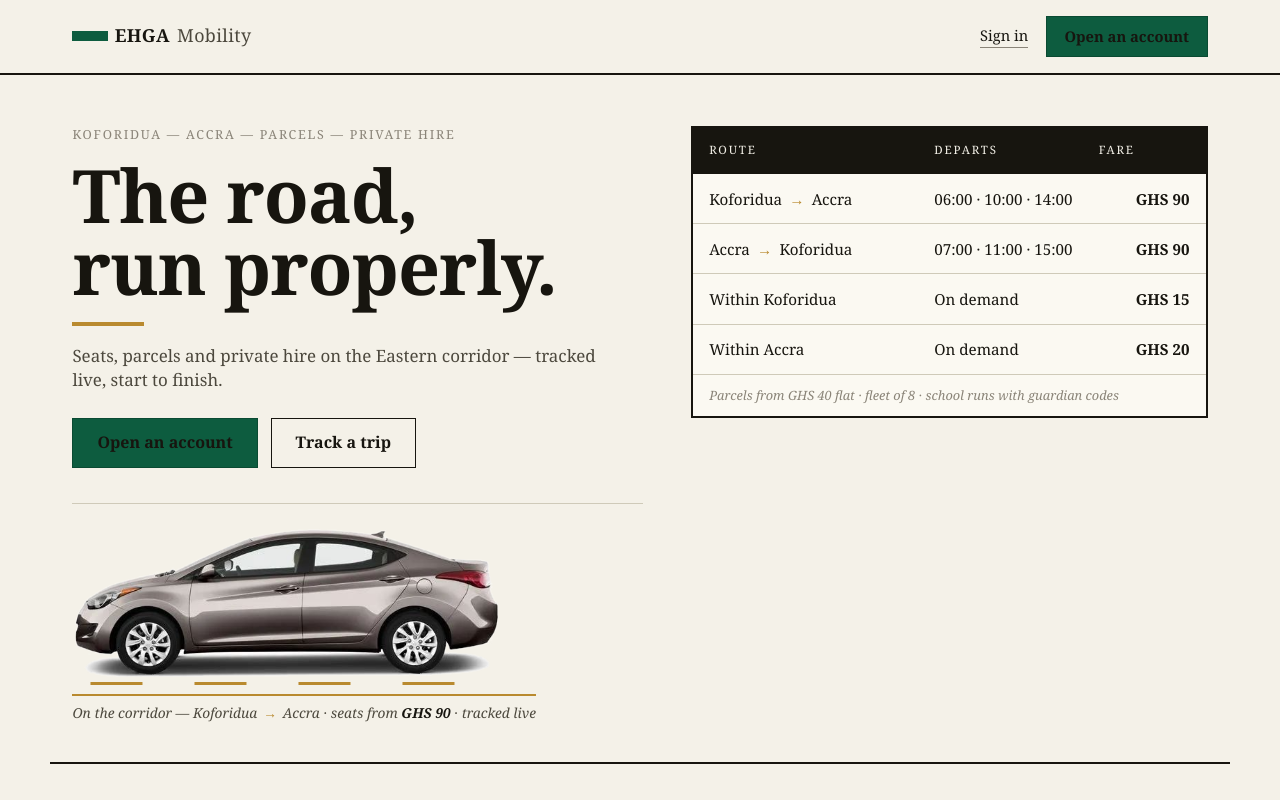
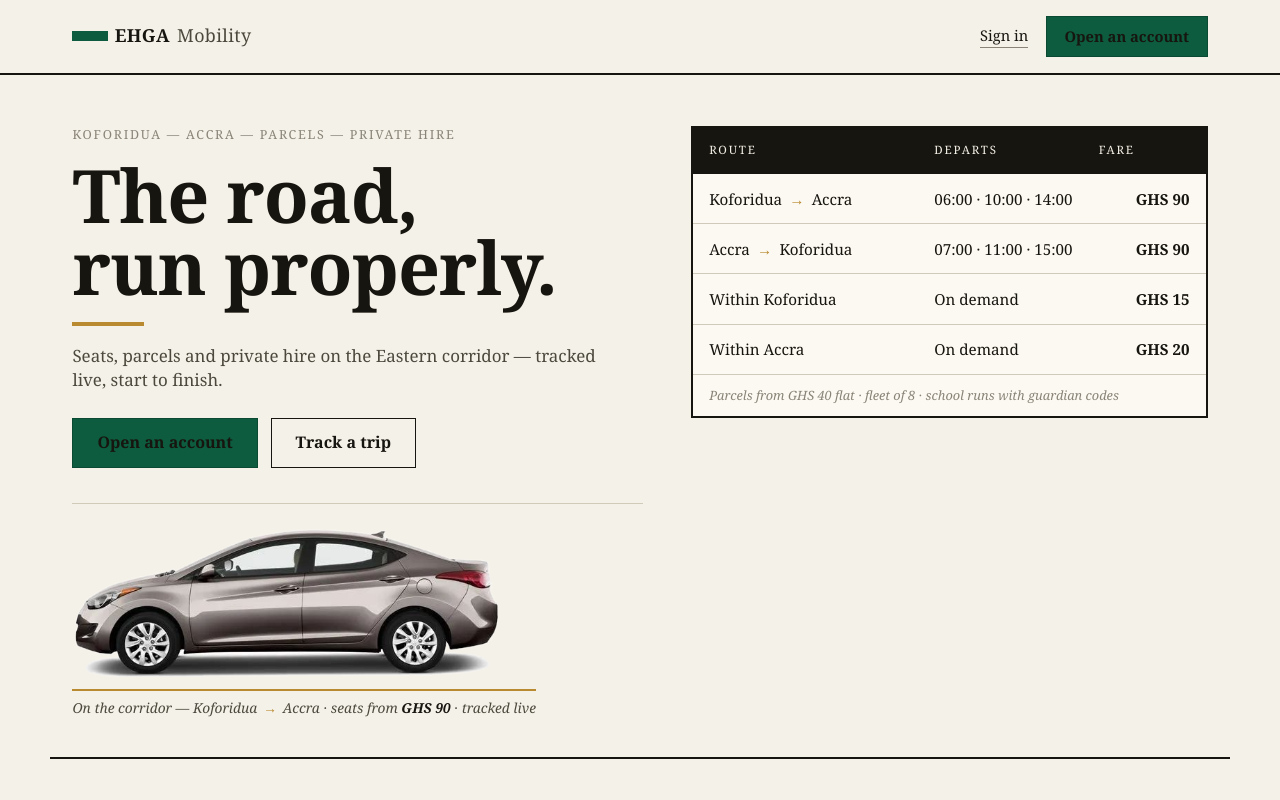
Before and after one commit to Dickson32-cell/ehga-system, a Next.js app: page /portal in a window 1280 px wide. Shown: the top 800 px of the page. Built offline with nearby package versions, Linux system fonts and the light colour scheme; no server answers.

Commit message:
Revert hero car to static specimen — animated wheel layers pop/detach on cold refresh; static was client-approved

```diff
--- a/app/globals.css
+++ b/app/globals.css
@@ -358,43 +358,7 @@ td.num { text-align: right; font-variant-numeric: tabular-nums; }
 
 /* Hero car: fleet sedan specimen under the departure-board headline */
 .lx-hero-car { margin-top: 2.2rem; border-top: 1px solid var(--lx-line-soft); padding-top: 1.4rem; }
-/* aspect-ratio reserves the scene box BEFORE the PNG loads — % positions of the
-   wheel sprites never resolve against a collapsed box (the detach-on-refresh bug) */
-.lx-hero-car-scene { position: relative; width: min(430px, 88%); aspect-ratio: 619 / 221; }
-.lx-hero-car-body { position: absolute; inset: 0; width: 100%; height: 100%; }
-
-/* Wheel sprites sit exactly over the baked-in wheels — centers measured from the
-   artwork to the pixel, sprite center == wheel center by construction (no wobble).
-   Car travels left: wheels spin counter-clockwise at the rolling speed the road
-   dashes imply (v = ω·r), so the car neither skids nor glides. */
-.lx-wheel {
-  position: absolute; transform: translate(-50%, -50%);
-  animation: lx-wheel-spin 1.35s linear infinite;
-  will-change: transform;
-}
-.lx-wheel--rear  { width: 13.89%; left: 17.33%; top: 77.41%; }
-.lx-wheel--front { width: 13.89%; left: 79.77%; top: 76.69%; }
-@keyframes lx-wheel-spin {
-  from { transform: translate(-50%, -50%) rotate(0deg); }
-  to   { transform: translate(-50%, -50%) rotate(-360deg); }
-}
-
-/* Road: thin ink rule with gold dashes streaming under the car.
-   Dash speed matches wheel surface speed: wheel 13.89% of 430px ≈ 59.7px dia
-   → 187.6px per 1.35s ≈ 139px/s; 104px dash period → 0.75s. */
-.lx-hero-road {
-  width: min(430px, 88%); height: 3px; margin-top: 2px;
-  background: repeating-linear-gradient(90deg, var(--lx-gold) 0 52px, transparent 52px 104px);
-  background-size: 104px 3px; background-repeat: repeat-x;
-  animation: lx-road-move 0.75s linear infinite;
-}
-@keyframes lx-road-move {
-  from { background-position: 0 0; }
-  to   { background-position: 104px 0; }
-}
-@media (prefers-reduced-motion: reduce) {
-  .lx-wheel, .lx-hero-road { animation: none; }
-}
+.lx-hero-car-body { display: block; width: min(430px, 88%); height: auto; }
 
 .lx-hero-car-cap {
   display: inline-block; margin-top: 0.6rem; padding-top: 0.4rem;
--- a/app/portal/page.js
+++ b/app/portal/page.js
@@ -50,9 +50,8 @@ export default async function PortalHome() {
               <Link className="lx-btn-line" href="/portal/track">Track a trip</Link>
             </div>
 
-            {/* ---- Fleet car: the corridor sedan, wheels turning ---- */}
+            {/* ---- Fleet car: the corridor sedan, specimen on the page ---- */}
             <div className="lx-hero-car">
-              <div className="lx-hero-car-scene">
               <img
                 src="/hero-sedan.png"
                 alt="EHGA Mobility fleet sedan"
@@ -60,10 +59,6 @@ export default async function PortalHome() {
                 height={221}
                 className="lx-hero-car-body"
               />
-                <img src="/wheel-rear.png" alt="" aria-hidden="true" className="lx-wheel lx-wheel--rear" />
-                <img src="/wheel-front.png" alt="" aria-hidden="true" className="lx-wheel lx-wheel--front" />
-              </div>
-              <div className="lx-hero-road" aria-hidden="true" />
               <p className="lx-hero-car-cap">
                 On the corridor — Koforidua <i>→</i> Accra · seats from <b>GHS 90</b> · tracked live
               </p>
```
Also changed, not shown: public/wheel-front.png (deleted), public/wheel-rear.png (deleted). Lines whose indentation alone changed are shown as unchanged.
